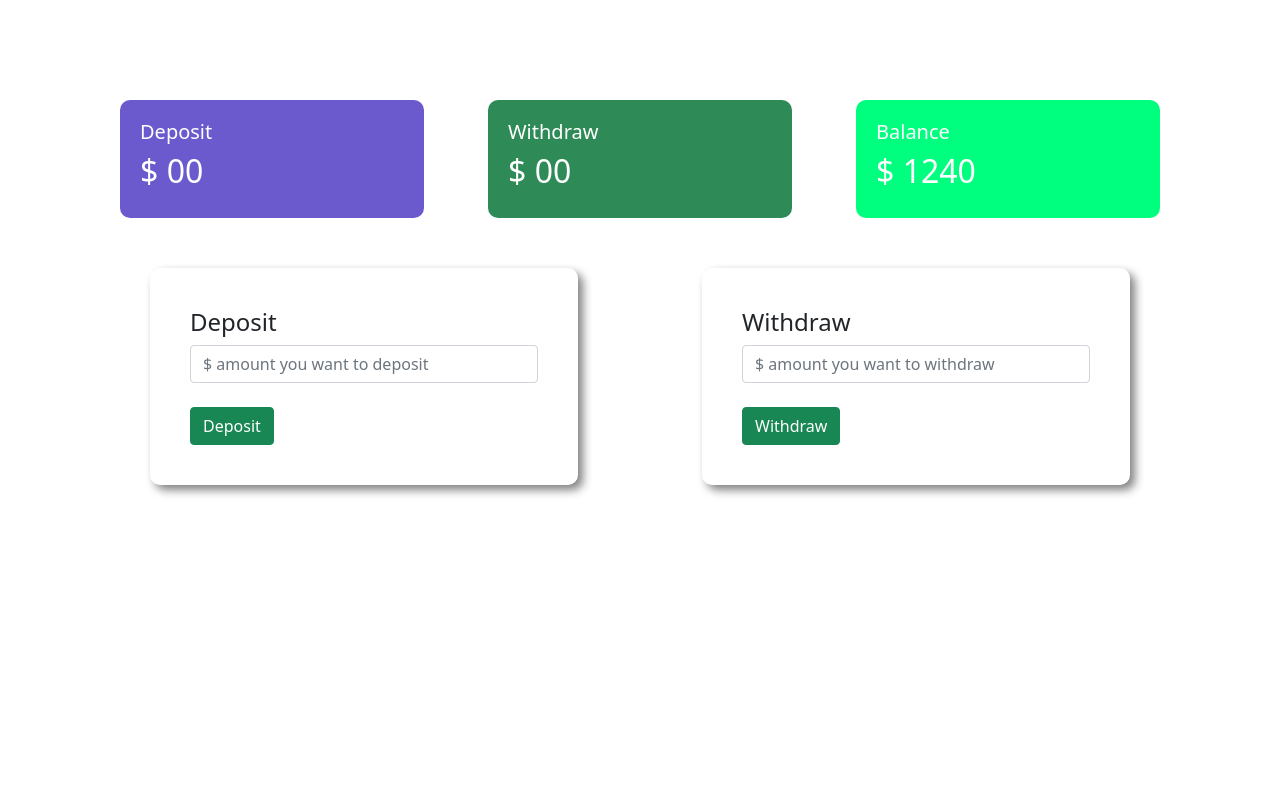
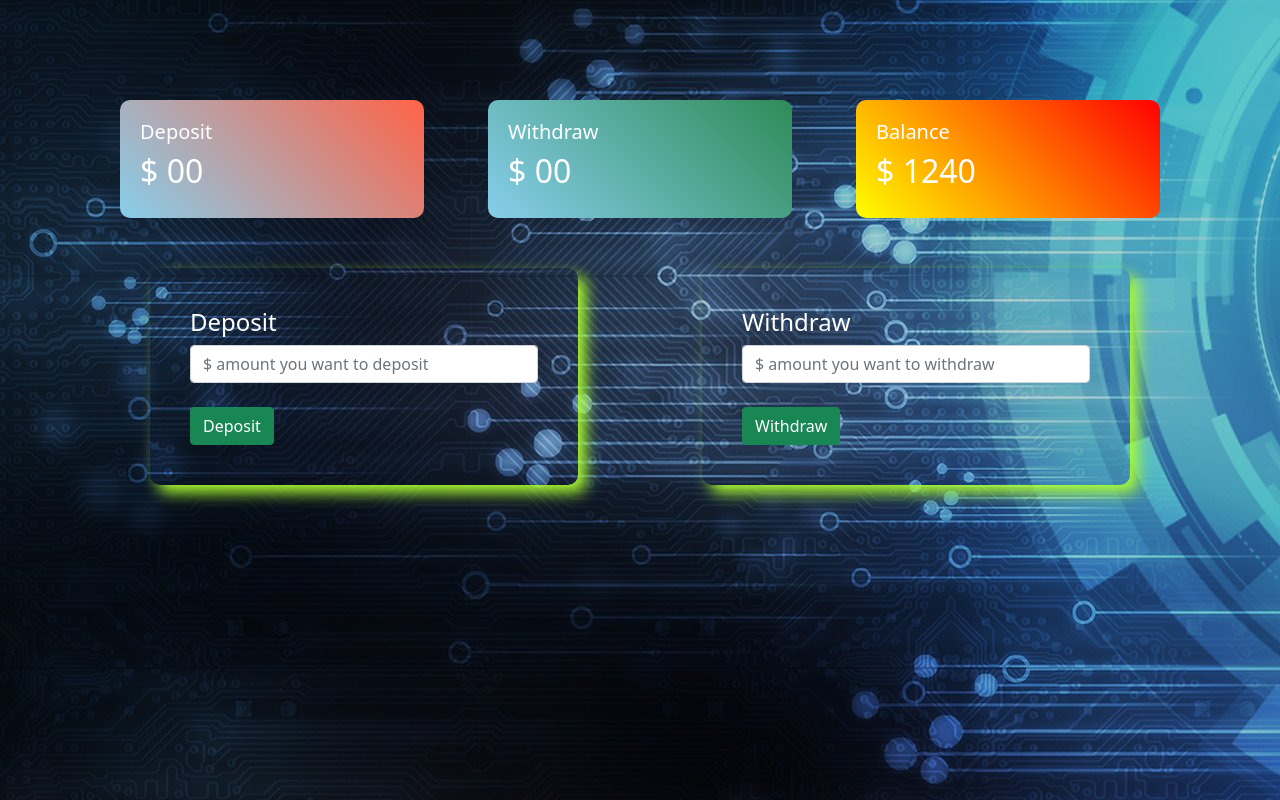
Before and after one commit to Hasanuzzaman-Shah/hsp-bank, a plain HTML site: page index.html in a window 1280 px wide. Both pictures are taken after a click on the button "Enter". Drawn offline with Linux system fonts and the light colour scheme.

Commit message:
some added

```diff
--- a/index.html
+++ b/index.html
@@ -12,10 +12,10 @@
 
 
         <div id="login-area">
-        <h1 class="text-center">Welcome to HSP Bank LTD</h1>
+            <h1 class="text-center text">Welcome to HSP Bank LTD</h1>
 
             <div class="submit-area">
-            <h4>Log in</h4>
+                <h4 class="text">Log in</h4>
                 <input type="text" class="form-control" placeholder="email">
                 <br>
                 <input type="password" class="form-control" name="" id="" placeholder="password">
@@ -30,7 +30,7 @@
             <div class="row">
                 <div class="col-md-4 ">
                     <div class="deposit status">
-                   <h5>Deposit</h5>
+                       <h5 >Deposit</h5>
                         <h2>$ <span id="currentDeposit">00</span> </h2>
                     </div>
 
@@ -38,7 +38,7 @@
                 </div>
                 <div class="col-md-4 ">
                     <div class="withdraw status">
-                    <h5>Withdraw</h5>
+                        <h5 >Withdraw</h5>
                         <h2>$ <span id="currentWithdraw">00</span></h2>
                     </div>
 
@@ -59,7 +59,7 @@
                 <div class="col-md-6" >
 
                    <div class="submit-area">
-                <h4>Deposit</h4>
+                    <h4 class="text">Deposit</h4>
                     <input id="depositAmount" type="text" class="form-control" placeholder="$ amount you want to deposit">
                     <br>
                     <button class="btn btn-success" id="deposit">Deposit</button>
@@ -68,7 +68,7 @@
 
                 <div class="col-md-6">
                     <div class="submit-area">
-                    <h4>Withdraw</h4>
+                        <h4 class="text">Withdraw</h4>
                     <input id="withdrawAmount" type="text" class="form-control" placeholder="$ amount you want to withdraw">
                     <br>
                     <button id="addWithdraw" class="btn btn-success">Withdraw</button>
@@ -78,6 +78,10 @@
 
 
         </div>
+
+
+
+
 
     <script>
         //login button even handler
--- a/style.css
+++ b/style.css
@@ -1,13 +1,20 @@
 
 
 body{
+
+   background-image: url(images/image3.jpg);
     padding: 100px;
+}
+
+.text{
+    color: white;
 }
 .submit-area{
     margin: 50px;
     padding: 40px;
     border-radius: 10px;
-    box-shadow: 5px 5px 10px grey;
+    box-shadow: 8px 8px 15px greenyellow;
+
 }
 
 #transaction-area{
@@ -21,13 +28,16 @@ body{
 }
 
 .deposit{
-    background-color: slateblue;
+
+    background-image: linear-gradient(45deg,skyblue,tomato);
 }
 
 .withdraw{
-    background-color: seagreen;
+    color: ;
+
+    background-image: linear-gradient(45deg,skyblue,seagreen);
 }
 
 .balance{
-    background-color: springgreen;
+    background-image: linear-gradient(45deg,yellow,red);
 }
```
Also changed, not shown: images/background.jpg (added), images/image2.jpg (added), images/image2.png (added), images/image3.jpg (added). Lines whose indentation alone changed are shown as unchanged.
